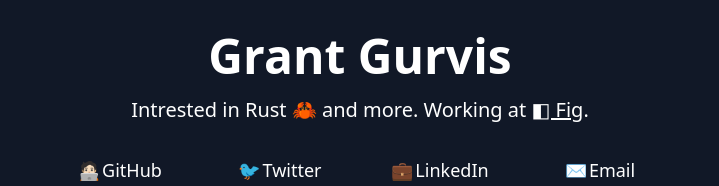
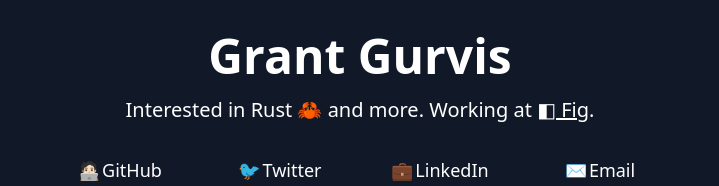
Before and after one commit to grant0417/website, a Gatsby site: page / in a window 1280 px wide. Shown: the top 186 px of the page, without its empty margins (280-999 px from the left). Built offline with nearby package versions, Linux system fonts and the light colour scheme; Gatsby itself is replaced by a stand-in of ours.

Commit message:
Fix typo

```diff
--- a/src/pages/index.js
+++ b/src/pages/index.js
@@ -64,7 +64,7 @@ const IndexPage = () => {
           <h1 className="text-white text-5xl font-bold">Grant Gurvis</h1>
 
           <p className="text-white text-xl font-light text-center max-w-xl">
-            Intrested in Rust 🦀 and more. Working at{" "}
+            Interested in Rust 🦀 and more. Working at{" "}
             <a href="https://fig.io" className="underline">
               ◧ Fig
             </a>
```
